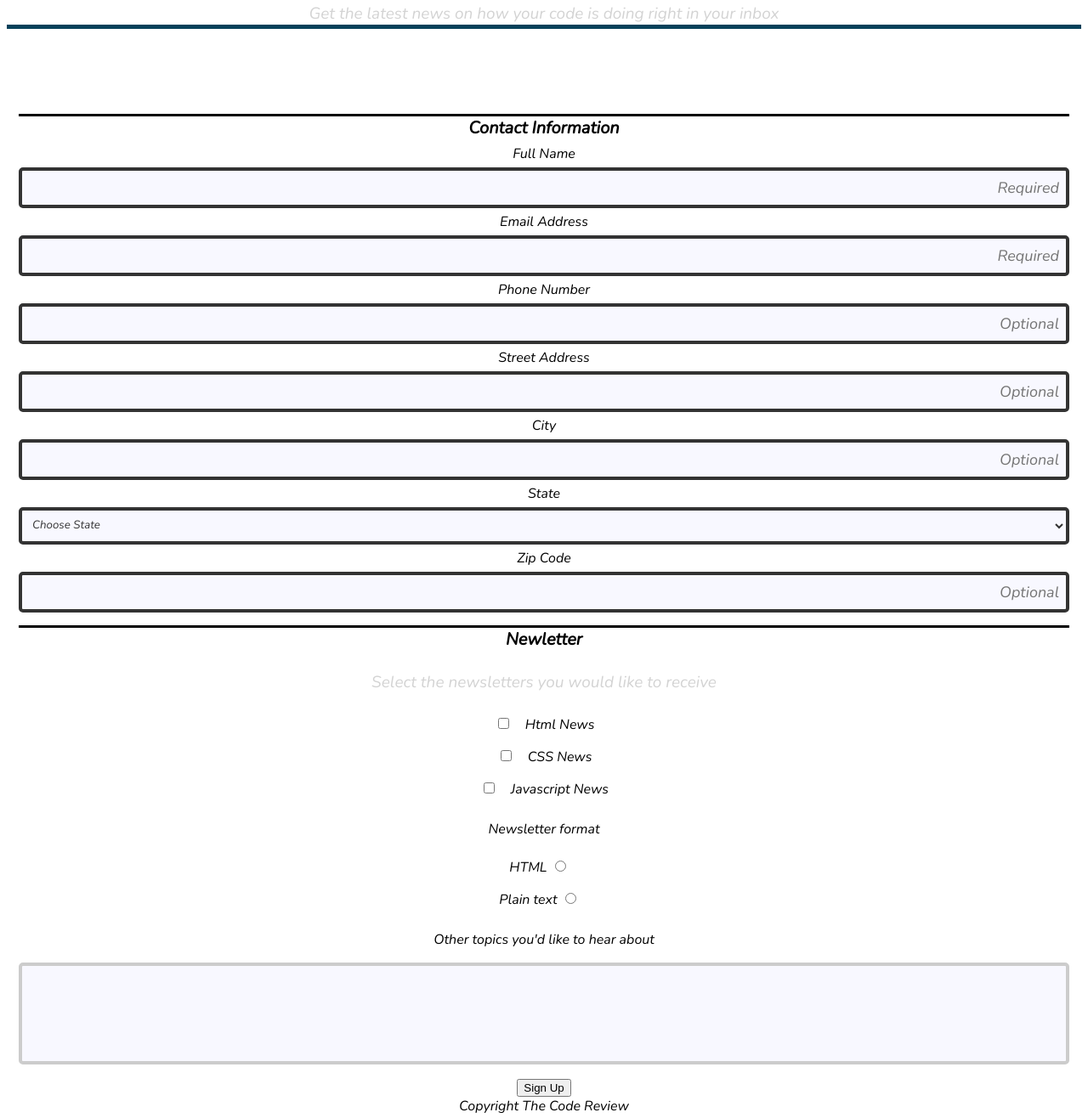
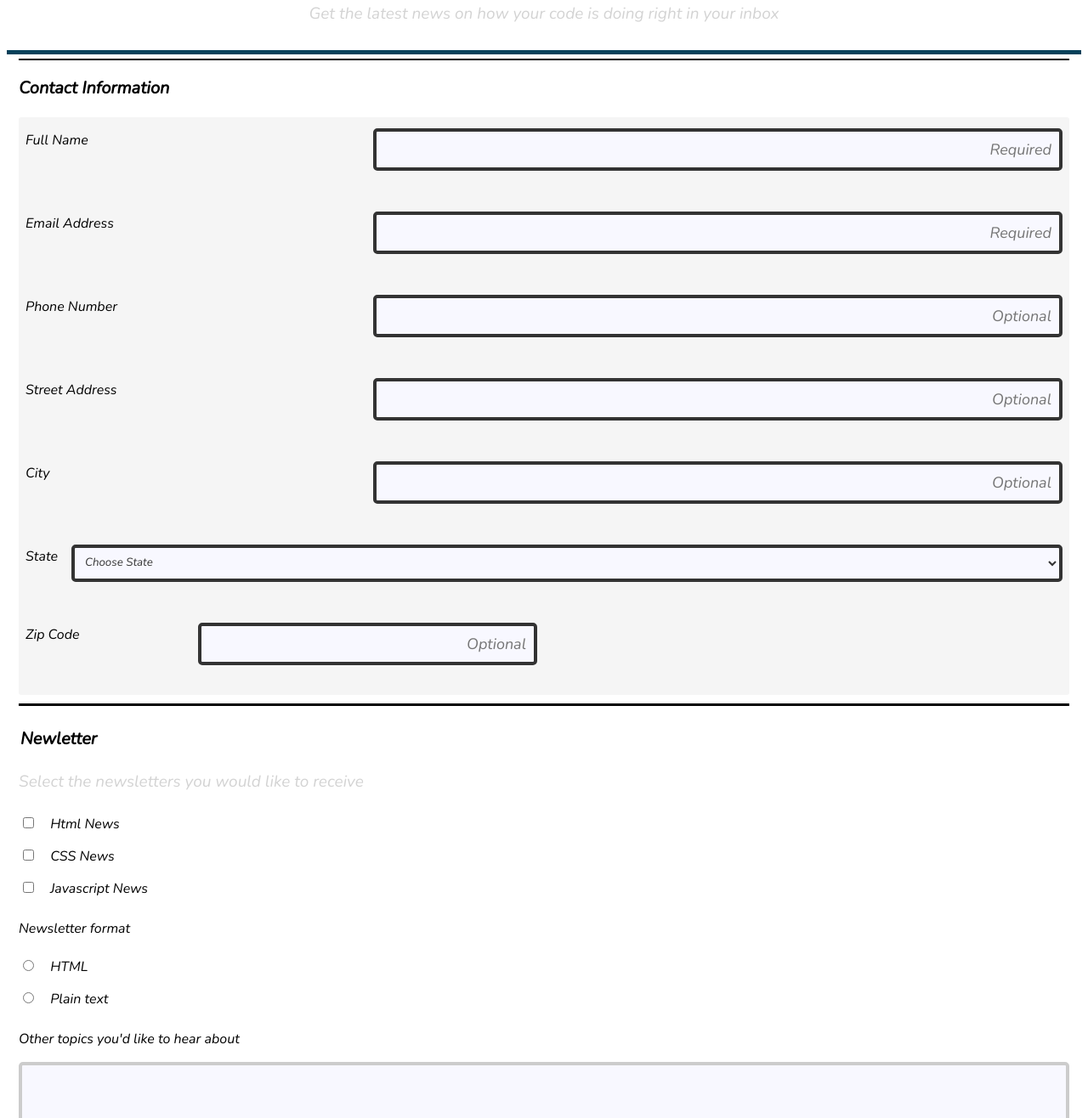
Before and after one commit to jhendricks200/An-Online-Registration-Form-3rd-project, a plain HTML site: page index.html in a window 1280 px wide. Shown: the part 191-1507 px from the top of the page at 85% size. Drawn offline with nearby package versions, Linux system fonts and the light colour scheme.

Commit message:
almost done exceeds

```diff
--- a/index.html
+++ b/index.html
@@ -19,32 +19,50 @@
    <fieldset>
      <legend class="legend">Contact Information</legend>
 
-     <label for="name">Full Name</label>
-     <input type="text" id="name" placeholder="Required" name="user-name"><br>
+      <div class="wrapper">
+        <div class="form-row">
+      <label for="name">Full Name</label>
+      <input type="text" id="name" placeholder="Required" name="user-name">
+     </div><br>
 
-     <label for="email">Email Address</label>
-     <input type="email" id="email" placeholder="Required" name="user-email"><br>
+      <div class="form-row">
+      <label for="email">Email Address</label>
+      <input type="email" id="email" placeholder="Required" name="user-email">
+    </div><br>
 
-     <label for="phone">Phone Number</label>
-     <input type="phone" id="phone" placeholder="Optional" name="user-phone"><br>
+     <div class="form-row">
+     <label for="tel">Phone Number</label>
+     <input type="tel" id="tel" placeholder="Optional" name="user-phone">
+    </div><br>
 
+     <div class="form-row">
      <label for="address">Street Address</label>
-     <input type="address" id="address" placeholder="Optional" name="user-address"><br>
+     <input type="text" id="address" placeholder="Optional" name="user-address">
+   </div><br>
 
+     <div class="form-row">
      <label for="city">City</label>
-     <input type="city" id="city" placeholder="Optional" name="user-city"><br>
+     <input type="text" id="city" placeholder="Optional" name="user-city">
+   </div><br>
 
+     <div class="form-row">
      <label for="state">State</label>
-     <!-- <input type="state" id="state" name="user-state"> -->
      <select id="state" name="user-state">
        <option value="choose-state">Choose State</option>
        <option>New York</option>
        <option>New Jersey</option>
        <option>Connecticut</option>
-     </select><br>
+     </select>
+     </div>
+   <br>
 
+    <div class="zipcode">
+    <div class="form-row">
      <label for="zipcode">Zip Code</label>
-     <input type="zipcode" id="zipcode" placeholder="Optional" name="user-zipcode"><br>
+     <input type="text" id="zipcode" placeholder="Optional" name="user-zipcode">
+   </div></div><br>
+
+     </div>
    </fieldset>
 
 
@@ -65,12 +83,12 @@
    <p>Newsletter format</p>
 
 
+   <input type="radio" id="htmlb" name="htmlb">
+   <label for="htmlb">HTML</label><br>
 
-   <label for="htmlb">HTML</label>
-   <input type="radio" id="htmlb" name="htmlb"><br>
+  <input type="radio" id="plain-text" name="plain-text">
+   <label for="plain-text">Plain text</label><br>
 
-   <label for="plain">Plain text</label>
-   <input type="radio" id="plain-text" name="plain-text"><br>
 
    <p>Other topics you'd like to hear about</p>
 
--- a/styles.css
+++ b/styles.css
@@ -10,33 +10,32 @@ body {
   max-width: 100%;
   overflow-x: hidden;
   font-family: 'Nunito', sans-serif;
-  font-weight: 400px;
   margin-bottom: 100px;
-  text-align: center;
+
 }
 
 fieldset {
   border: 0;
 }
 
-.container input {
+/* .container input {
   position: absolute;
   opacity: 0;
   cursor: pointer;
   height: 0;
   width: 0;
-}
+} */
 
   /* Main Layout Styles */
 
  header {
    font-family: 'Nunito', sans-serif;
-   font-weight: 400px;
+   /* font-weight: 400px; */
    margin-bottom: 100px;
    text-align: center;
 }
 
-.header-banner{
+.header-banner {
   padding: 25px;
   margin: 25px 10px;
   background-color: black;
@@ -45,17 +44,24 @@ fieldset {
   color: white;
   font-size: 25px;
   width: 100%;
-
 }
 
-.legend {
-   border-top: 3px solid;
+
+
+
+.legend{
+   padding: 0px;
+   padding-top: 19px;
+   padding-bottom: 15px;
+   border-top: 2px solid;
    width: 100%;
    font-weight: bold;
    font-size: 20px;
    }
 
-.header-p{
+.header-p {
+  padding: 0px 15px 30px;
+  margin:0px 0px -95px 0px;
   color: lightgray;
   font-size: 19px;
   border-bottom: 5px solid rgba(6,65,90);
@@ -65,9 +71,10 @@ header{
   /* border-bottom-style: double; */
 }
 
-.newsletter{
+.newsletter {
   width: 100%;
   border-top: 3px solid;
+  padding-top:  25px;
 }
 
 .lower-p {
@@ -90,7 +97,7 @@ input {
 
 input[type=text],
 input[type=email],
-input[type=phone],
+input[type=tel],
 input[type=address],
 input[type=city],
 input[type=state],
@@ -105,7 +112,10 @@ input:focus {
    transition: width 0.5s ease-in-out;
    width: 105%;
    background-color: lightblue;
+}
 
+.zipcode {
+  width: 50%;
 }
 
 
@@ -134,7 +144,8 @@ input[type="radio"] {
   display:inline-block;
   width: auto;
   margin: 10px 15px 15px 5px;
-    font-size: 18px;}
+  font-size: 18px;
+  }
 
 
 
@@ -148,3 +159,82 @@ textarea {
   background-color: ghostwhite;
   resize: none;
 }
+
+button {
+    background-color: #24d7c9;
+    border: 2px solid #24d7c9;
+    color: white;
+    width: 100%;
+    padding: 15px 5px;
+    border-radius: 5px;
+    font-size: 20px;
+    margin-bottom: 10px;
+}
+
+footer {
+ text-align: center;
+}
+
+@media screen and (min-width: 768px){
+  /* form input,
+  form select {
+       max-width: 80%;
+       display: inline-block;
+       vertical-align: center;
+
+      }
+
+    form label {
+      width: 20%;
+      padding-right: 30px;
+      vertical-align: center;
+    } */
+
+    /* div {
+   display: inline-flex;
+   align-items: center;
+   width: 100%;
+ } */
+
+ /* .zipcode {
+   width: 35%;
+ } */
+
+ .wrapper {
+    background-color: whitesmoke;
+    list-style-type: none;
+    padding: 0;
+    border-radius: 3px;
+  }
+  .form-row {
+    display: flex;
+    justify-content: flex-end;
+    padding: .5em;
+  }
+  .form-row > label {
+    padding: .5em 1em .5em 0;
+    flex: 1;
+  }
+  .form-row > input {
+    flex: 2;
+  }
+  .form-row > input,
+  .form-row > button {
+    padding: .5em;
+  }
+  .form-row > button {
+   background: gray;
+   color: white;
+   border: 0;
+  }
+
+
+      /* label {
+        display: inline-block;
+        width: 150px;
+      }
+
+      div {
+          margin-bottom: 10px;
+        } */
+}
```
Lines whose indentation alone changed are shown as unchanged.
